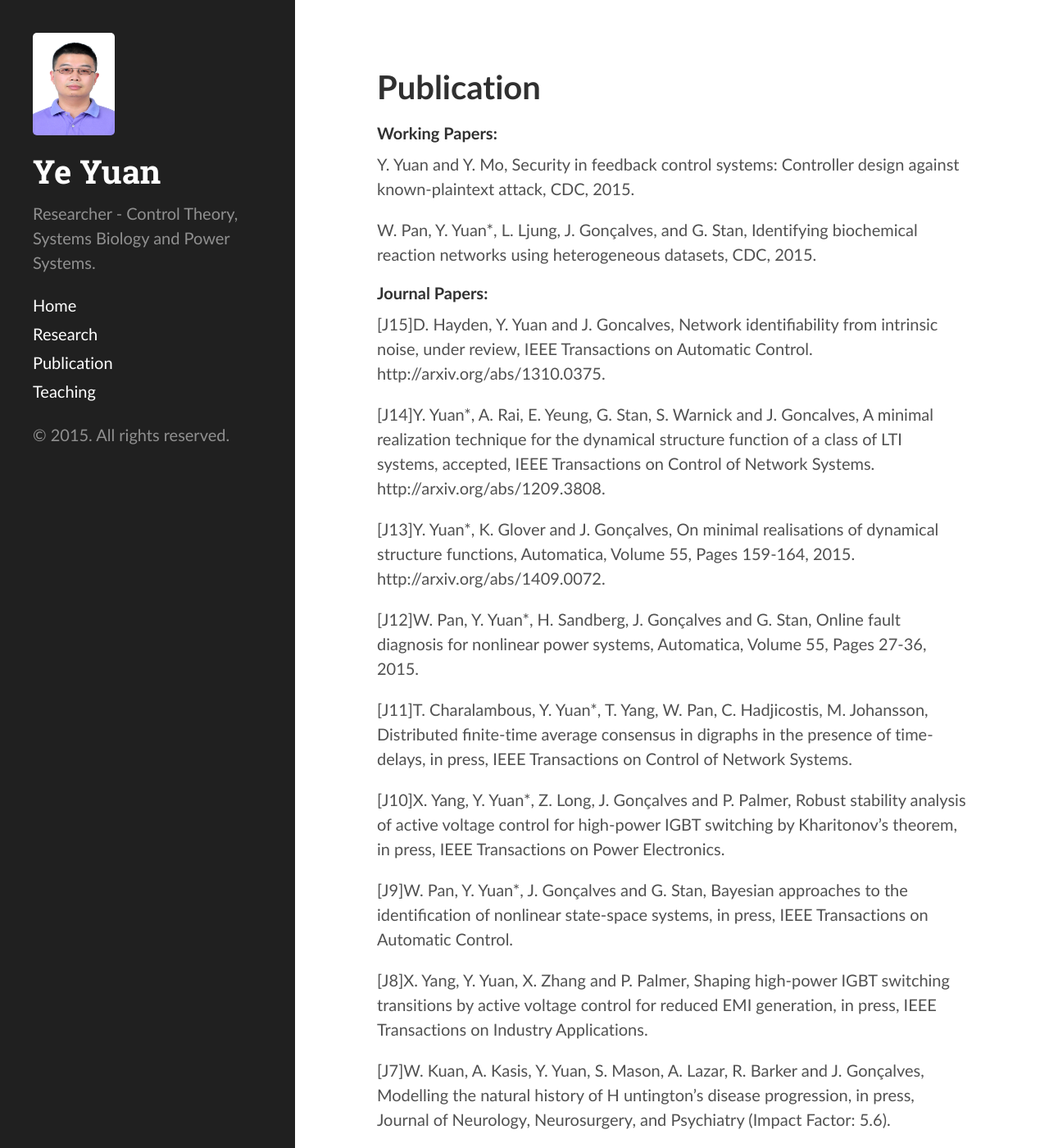
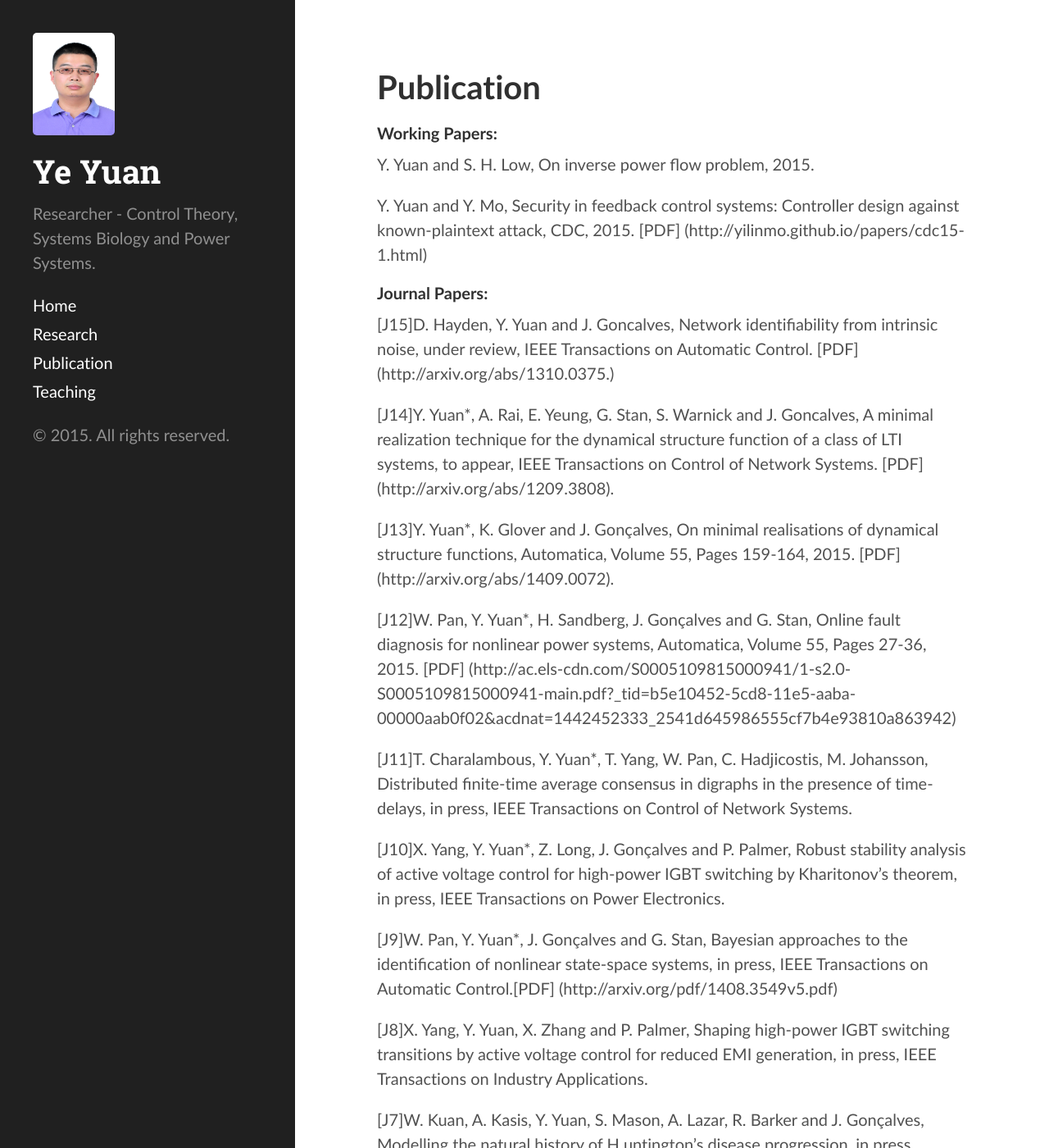
Before and after one commit to yy311/yy311.github.io, a Jekyll site: the page built from publication.md, in a window 1280 px wide and 1400 px high. Shown: the whole window at 82% size. Built offline with Jekyll 4.4.1, drawn with Linux system fonts in a browser that asks for light colours; some of the changed text lies outside the part shown.

Commit message:
Update publication.md

```diff
--- a/publication.md
+++ b/publication.md
@@ -4,28 +4,27 @@ title: Publication
 ---
 
 ####Working Papers:
-Y. Yuan and Y. Mo, Security in feedback control systems: Controller design against known-plaintext attack, CDC, 2015.
 
-W. Pan, Y. Yuan*, L. Ljung, J. Gonçalves, and G. Stan, Identifying biochemical reaction networks using heterogeneous datasets, CDC, 2015.
+Y. Yuan and S. H. Low, On inverse power flow problem, 2015.
 
+Y. Yuan and Y. Mo, Security in feedback control systems: Controller design against known-plaintext attack, CDC, 2015. [PDF] (http://yilinmo.github.io/papers/cdc15-1.html)
 
 
 ####Journal Papers:
 
+[J15]D. Hayden, Y. Yuan and J. Goncalves, Network identifiability from intrinsic noise, under review, IEEE Transactions on Automatic Control. [PDF] (http://arxiv.org/abs/1310.0375.)
 
-[J15]D. Hayden, Y. Yuan and J. Goncalves, Network identifiability from intrinsic noise, under review, IEEE Transactions on Automatic Control. http://arxiv.org/abs/1310.0375.
+[J14]Y. Yuan*, A. Rai, E. Yeung, G. Stan, S. Warnick and J. Goncalves, A minimal realization technique for the dynamical structure function of a class of LTI systems, to appear, IEEE Transactions on Control of Network Systems. [PDF] (http://arxiv.org/abs/1209.3808).
 
-[J14]Y. Yuan*, A. Rai, E. Yeung, G. Stan, S. Warnick and J. Goncalves, A minimal realization technique for the dynamical structure function of a class of LTI systems, accepted, IEEE Transactions on Control of Network Systems. http://arxiv.org/abs/1209.3808.
+[J13]Y. Yuan*, K. Glover and J. Gonçalves, On minimal realisations of dynamical structure functions, Automatica, Volume 55, Pages 159-164, 2015. [PDF] (http://arxiv.org/abs/1409.0072).
 
-[J13]Y. Yuan*, K. Glover and J. Gonçalves, On minimal realisations of dynamical structure functions, Automatica, Volume 55, Pages 159-164, 2015. http://arxiv.org/abs/1409.0072.
-
-[J12]W. Pan, Y. Yuan*, H. Sandberg, J. Gonçalves and G. Stan, Online fault diagnosis for nonlinear power systems, Automatica, Volume 55, Pages 27-36, 2015.
+[J12]W. Pan, Y. Yuan*, H. Sandberg, J. Gonçalves and G. Stan, Online fault diagnosis for nonlinear power systems, Automatica, Volume 55, Pages 27-36, 2015. [PDF] (http://ac.els-cdn.com/S0005109815000941/1-s2.0-S0005109815000941-main.pdf?_tid=b5e10452-5cd8-11e5-aaba-00000aab0f02&acdnat=1442452333_2541d645986555cf7b4e93810a863942)
 
 [J11]T. Charalambous, Y. Yuan*, T. Yang, W. Pan, C. Hadjicostis, M. Johansson, Distributed finite-time average consensus in digraphs in the presence of time-delays, in press, IEEE Transactions on Control of Network Systems.
 
 [J10]X. Yang, Y. Yuan*, Z. Long, J. Gonçalves and P. Palmer, Robust stability analysis of active voltage control for high-power IGBT switching by Kharitonov’s theorem, in press, IEEE Transactions on Power Electronics.
 
-[J9]W. Pan, Y. Yuan*, J. Gonçalves and G. Stan, Bayesian approaches to the identification of nonlinear state-space systems, in press, IEEE Transactions on Automatic Control.
+[J9]W. Pan, Y. Yuan*, J. Gonçalves and G. Stan, Bayesian approaches to the identification of nonlinear state-space systems, in press, IEEE Transactions on Automatic Control.[PDF] (http://arxiv.org/pdf/1408.3549v5.pdf)
 
 [J8]X. Yang, Y. Yuan, X. Zhang and P. Palmer, Shaping high-power IGBT switching transitions by active voltage control for reduced EMI generation, in press, IEEE Transactions on Industry Applications.
 
@@ -43,4 +42,14 @@ W. Pan, Y. Yuan*, L. Ljung, J. Gonçalves, and G. Stan, Identifying biochemical
 
 [J1]Y. Yuan, G. Stan, S. Warnick and J. Gonçalves , Robust dynamical network structure reconstruction, Special Issue on System Biology, Automatica, Volume 47, Issue 6, Page 1230-1235, 2011.
 
-- * Corresponding author.
+- ^* Corresponding author.
+
+####Selected Conference Papers:
+
+W. Pan, Y. Yuan*, L. Ljung, J. Gonçalves, and G. Stan, Identifying biochemical reaction networks using heterogeneous datasets, CDC, 2015.
+
+Q. Huang, Y. Yuan*, J. Goncalves and M. A. Dahleh, H2-Based Network Volatility Measures, ACC, 2014.
+
+T. Yang, Y. Yuan, K. Li, J. Goncalves and K. Johansson, Minimum-time computation for unknown persistent disturbance in vehicle platooning, CDC, 2014.
+
+Y. Yuan, J. Liu, R. M. Murray and J. Goncalves , Minimal-time dynamical consensus, ACC, 2012.
```
